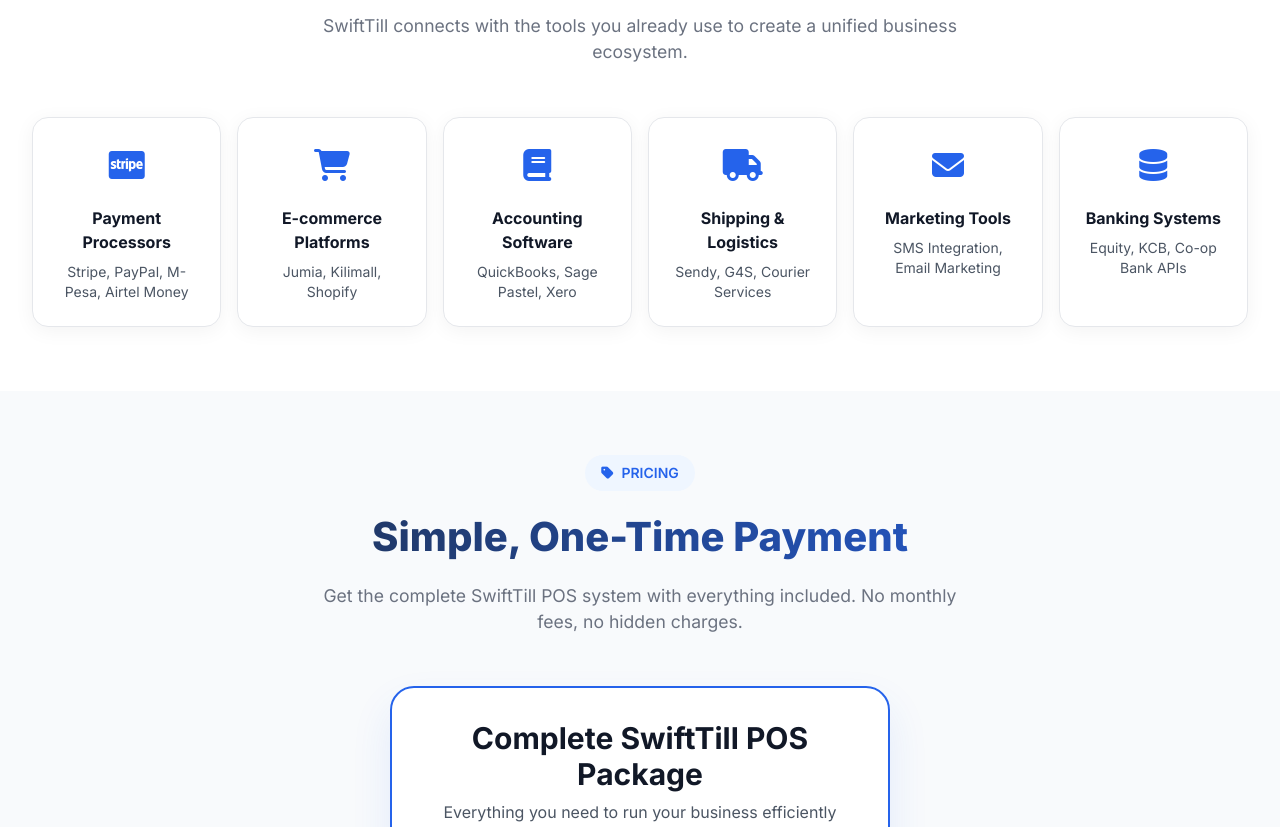
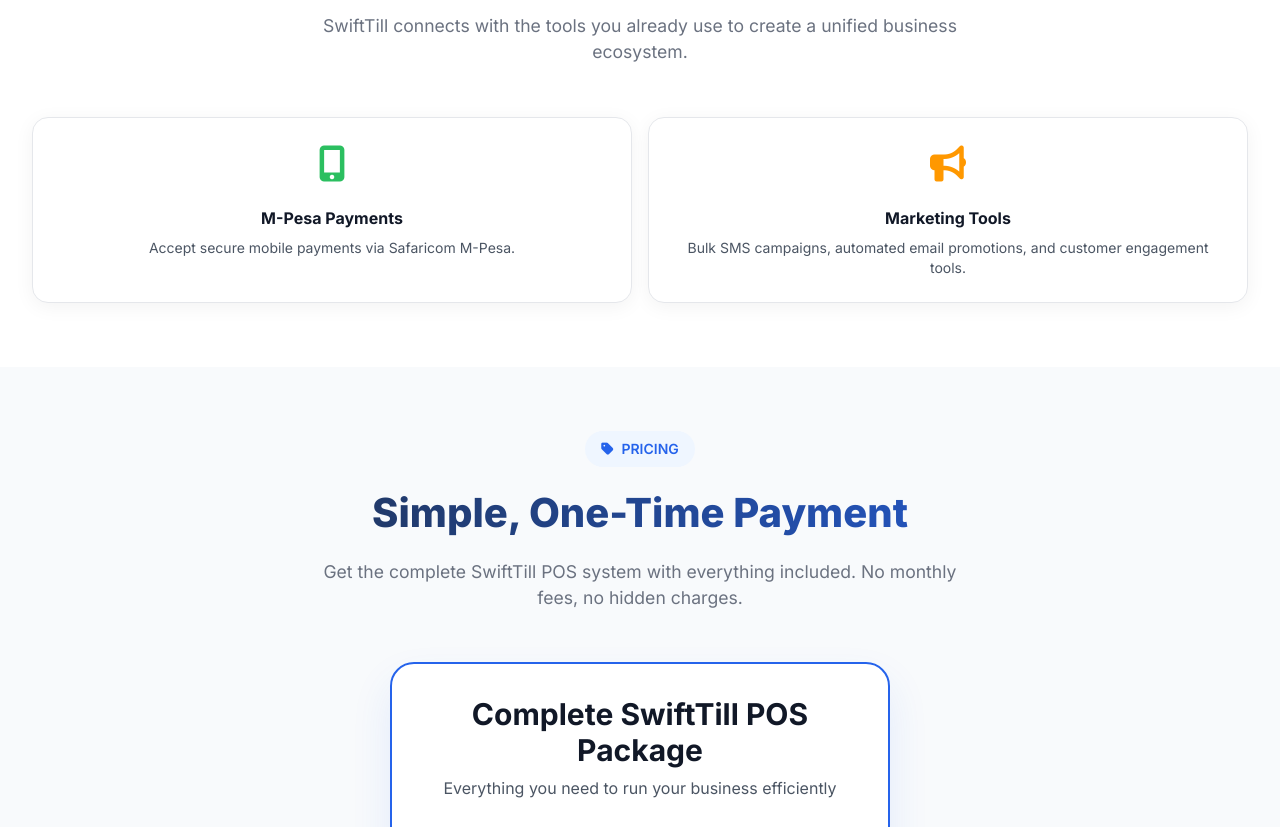
Before and after one commit to Grimstar-art/swifttill-website, a plain HTML site: page index.html in a window 1280 px wide. Shown: the part 3022-3849 px from the top of the page. Drawn offline with nearby package versions, Linux system fonts and the light colour scheme.

Commit message:
Add files via upload

```diff
--- a/index.html
+++ b/index.html
@@ -1382,54 +1382,35 @@
         <div class="integration-grid">
           <div class="integration-card fade-in">
             <div class="integration-icon">
-              <i class="fab fa-cc-stripe"></i>
-            </div>
-            <h4 class="font-bold mb-2 text-gray-900">Payment Processors</h4>
+              <!-- Using a mobile icon for M-Pesa -->
+              <i
+                class="fas fa-mobile-alt"
+                style="color: #2bbf60; font-size: 36px"
+              ></i>
+            </div>
+
+            <h4 class="font-bold mb-2 text-gray-900">M-Pesa Payments</h4>
+
             <p class="text-gray-600 text-sm">
-              Stripe, PayPal, M-Pesa, Airtel Money
+              Accept secure mobile payments via Safaricom M-Pesa.
             </p>
           </div>
 
           <div class="integration-card fade-in">
             <div class="integration-icon">
-              <i class="fas fa-shopping-cart"></i>
-            </div>
-            <h4 class="font-bold mb-2 text-gray-900">E-commerce Platforms</h4>
-            <p class="text-gray-600 text-sm">Jumia, Kilimall, Shopify</p>
-          </div>
-
-          <div class="integration-card fade-in">
-            <div class="integration-icon">
-              <i class="fas fa-book"></i>
-            </div>
-            <h4 class="font-bold mb-2 text-gray-900">Accounting Software</h4>
-            <p class="text-gray-600 text-sm">QuickBooks, Sage Pastel, Xero</p>
-          </div>
-
-          <div class="integration-card fade-in">
-            <div class="integration-icon">
-              <i class="fas fa-truck"></i>
-            </div>
-            <h4 class="font-bold mb-2 text-gray-900">Shipping & Logistics</h4>
-            <p class="text-gray-600 text-sm">Sendy, G4S, Courier Services</p>
-          </div>
-
-          <div class="integration-card fade-in">
-            <div class="integration-icon">
-              <i class="fas fa-envelope"></i>
-            </div>
+              <!-- Using a bullhorn icon to represent marketing/promotion -->
+              <i
+                class="fas fa-bullhorn"
+                style="color: #ff9800; font-size: 36px"
+              ></i>
+            </div>
+
             <h4 class="font-bold mb-2 text-gray-900">Marketing Tools</h4>
+
             <p class="text-gray-600 text-sm">
-              SMS Integration, Email Marketing
+              Bulk SMS campaigns, automated email promotions, and customer
+              engagement tools.
             </p>
-          </div>
-
-          <div class="integration-card fade-in">
-            <div class="integration-icon">
-              <i class="fas fa-database"></i>
-            </div>
-            <h4 class="font-bold mb-2 text-gray-900">Banking Systems</h4>
-            <p class="text-gray-600 text-sm">Equity, KCB, Co-op Bank APIs</p>
           </div>
         </div>
       </div>
@@ -1497,7 +1478,7 @@
               </li>
               <li class="flex items-center text-gray-700">
                 <i class="fas fa-check text-green-500 mr-3"></i>
-                <span>On-site training (Nairobi)</span>
+                <span>On-site training</span>
               </li>
             </ul>
 
```
